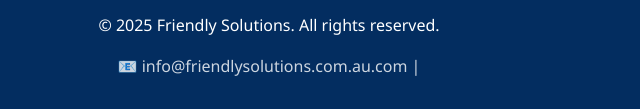
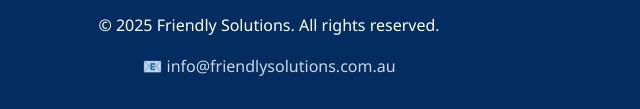
Before and after one commit to GetYourAlbatross/friendlysolutions, a plain HTML site: page index.html in a window 1280 px wide. Shown: the part 3834-3943 px from the top of the page, 371-1011 px from the left. Drawn offline with Linux system fonts and the light colour scheme.

Commit message:
Update index.html

```diff
--- a/index.html
+++ b/index.html
@@ -551,7 +551,7 @@
         </div>
         <p>&copy; 2025 Friendly Solutions. All rights reserved.</p>
         <p style="margin-top: 1rem; opacity: 0.8">
-          📧 info@friendlysolutions.com.au.com |
+          📧 info@friendlysolutions.com.au
         </p>
       </div>
     </footer>
```
